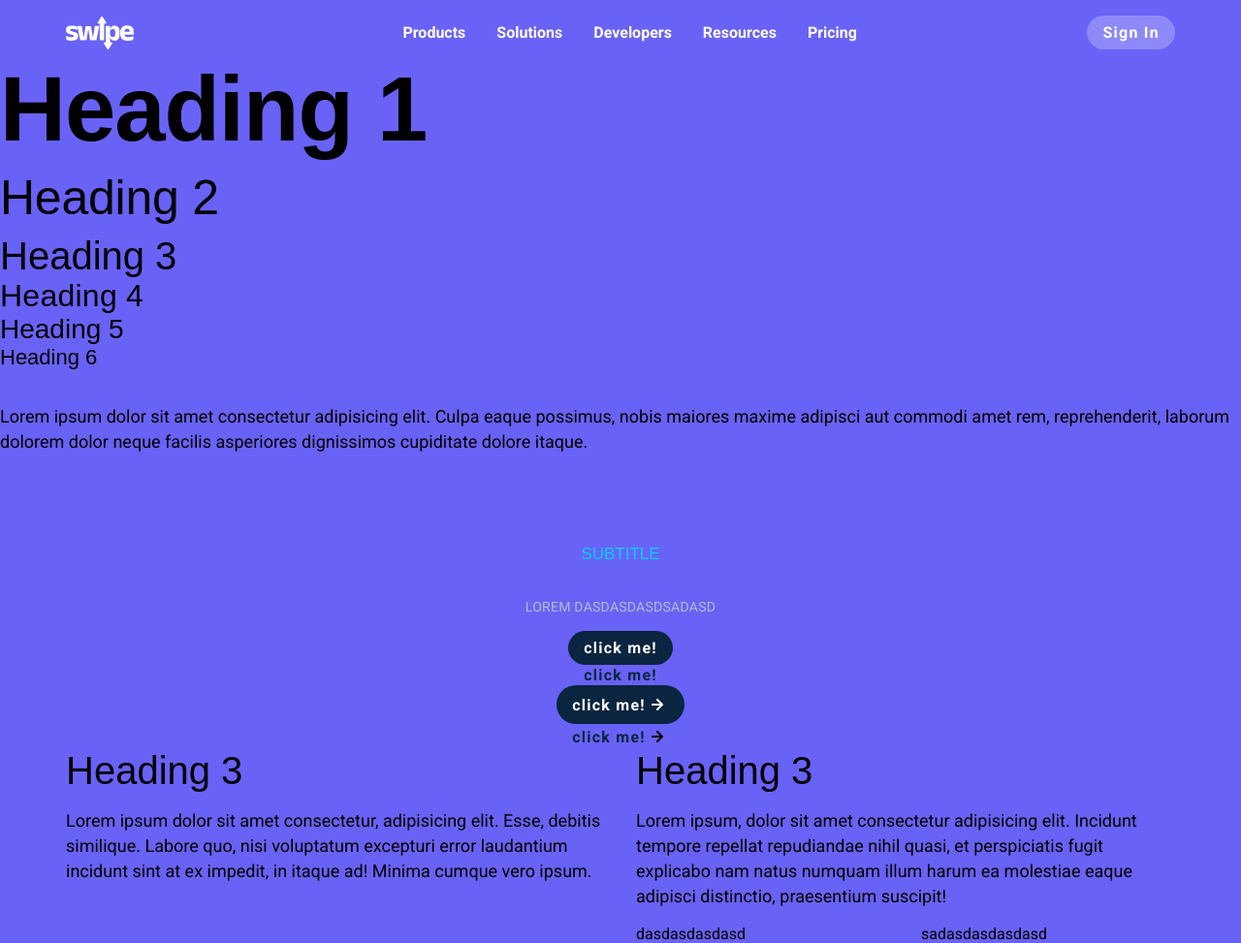
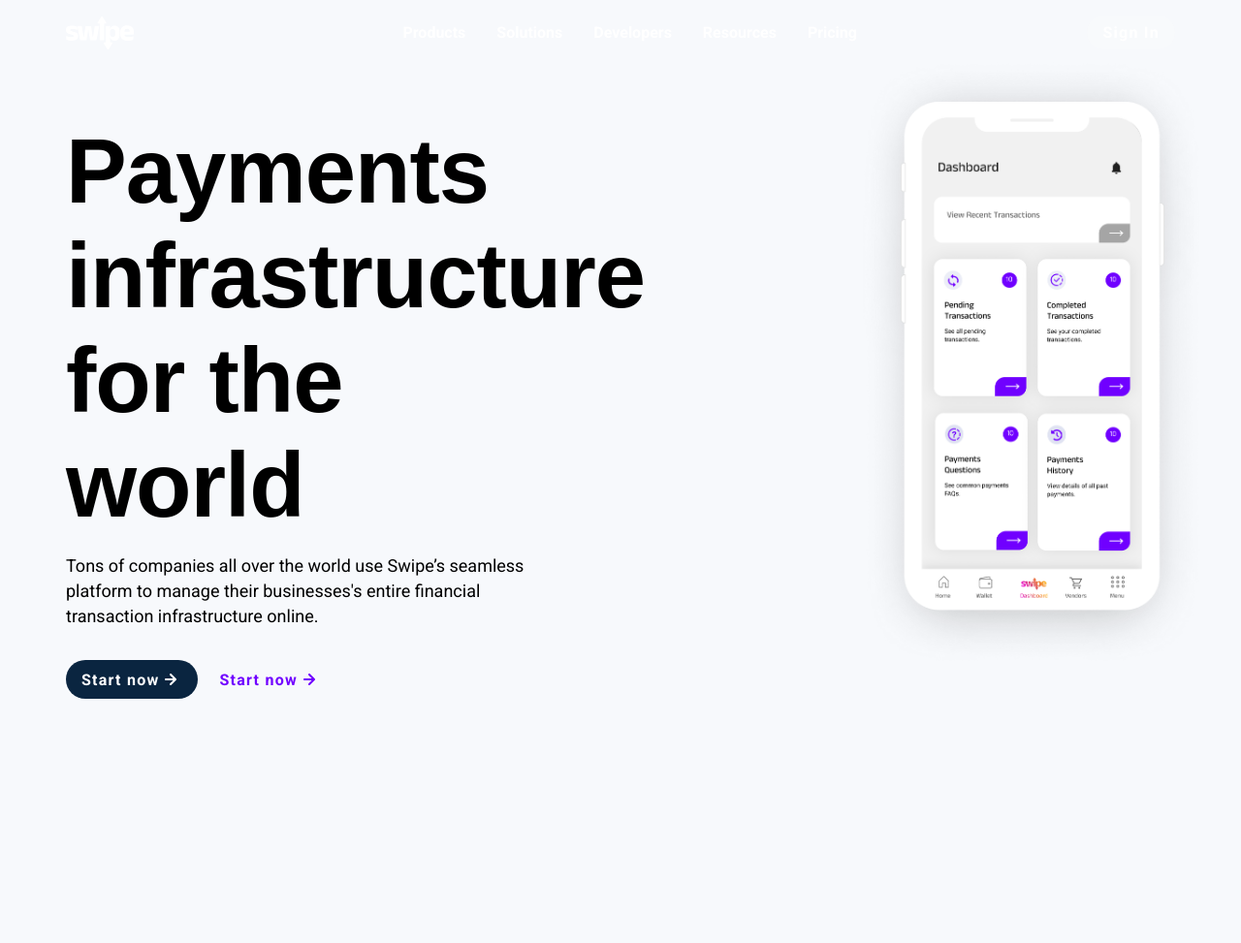
Before and after one commit to Re1sner/Swipe, a plain HTML site: page index.html in a window 1280 px wide. Shown: the whole page at 97% size. After the commit the page ends 801 px from the top, so only its background shows below. Drawn offline with Linux system fonts and the light colour scheme; a web font is replaced by a local one.

Commit message:
Add styles for the page hero

```diff
--- a/index.css
+++ b/index.css
@@ -43,7 +43,7 @@ body {
 	margin: 0;
 	box-sizing: border-box;
 	padding: var(--spacing-sm) 0 0 0;
-	background-color: var(--purple-1);
+	background-color: var(--bg-light);
 	display: flex;
 	flex-direction: column;
 	justify-content: center;
@@ -241,3 +241,28 @@ p {
 	justify-content: center;
 }
 /*HERO CONTENT*/
+main {
+	margin: var(--spacing-xl) 0;
+}
+.button-container {
+	display: flex;
+	margin: var(--spacing-md) 0;
+}
+
+.button-container button:nth-of-type(2) {
+	margin: 0 0 0 var(--spacing-md);
+	color: var(--purple-2);
+}
+
+.hero p {
+	max-width: 480px;
+}
+
+.hero .hero-phone-container {
+	height: 564px;
+	align-items: flex-end;
+}
+.hero-phone {
+	height: 628px;
+	transform: translate(32px, -32px);
+}
--- a/index.html
+++ b/index.html
@@ -24,55 +24,32 @@
 			</ul>
 			<button class="primary-button navbar-button">Sign In</button>
 		</nav>
-		<h1>Heading 1</h1>
-		<h2>Heading 2</h2>
-		<h3>Heading 3</h3>
-		<h4>Heading 4</h4>
-		<h5>Heading 5</h5>
-		<h6>Heading 6</h6>
-		<a href="https://google.com">CLICK!</a>
+		<main>
+			<div class="hero">
+				<div class="section-container two-column">
+					<div class="col-left">
+						<h1>Payments infrastructure for the world</h1>
 						<p>
-			Lorem ipsum dolor sit amet consectetur adipisicing elit. Culpa eaque possimus, nobis maiores
-			maxime adipisci aut commodi amet rem, reprehenderit, laborum dolorem dolor neque facilis
-			asperiores dignissimos cupiditate dolore itaque.
+							Tons of companies all over the world use Swipe’s seamless platform to manage their
+							businesses's entire financial transaction infrastructure online.
 						</p>
-		<p class="subtitle">SUBTITLE</p>
-		<p class="subtitle2">SUBTITLE</p>
-		<p class="secondary-text">LOREM DASDASDASDSADASD</p>
-		<button class="primary-button">click me!</button>
-		<button class="secondary-button">click me!</button>
+						<div class="button-container">
 							<button class="primary-button with-icon">
-			click me!
-			<img src="assets/arrow-right-light.svg" />
+								Start now
+								<img src="assets/arrow-right-light.svg" alt="right-arrow-light" />
 							</button>
 							<button class="secondary-button with-icon">
-			click me!
-			<img src="assets/arrow-right-dark.svg" />
+								Start now
+								<img src="assets/arrow-right-purple.svg" alt="right-arrow-light" />
 							</button>
-		<div class="section-container">
-			<div class="two-column">
-				<div class="col-left">
-					<h3>Heading 3</h3>
-					<p>
-						Lorem ipsum dolor sit amet consectetur, adipisicing elit. Esse, debitis similique.
-						Labore quo, nisi voluptatum excepturi error laudantium incidunt sint at ex impedit, in
-						itaque ad! Minima cumque vero ipsum.
-					</p>
 						</div>
-				<div class="col-right">
-					<h3>Heading 3</h3>
-					<p>
-						Lorem ipsum, dolor sit amet consectetur adipisicing elit. Incidunt tempore repellat
-						repudiandae nihil quasi, et perspiciatis fugit explicabo nam natus numquam illum harum
-						ea molestiae eaque adipisci distinctio, praesentium suscipit!
-					</p>
-					<div class="two-column">
-						<div class="col-left">dasdasdasdasd</div>
-						<div class="col-right">sadasdasdasdasd</div>
+					</div>
+					<div class="col-right hero-phone-container">
+						<img class="hero-phone" src="assets/hero-phone.png" alt="hero-phone" />
 					</div>
 				</div>
 			</div>
-		</div>
+		</main>
 		<script src="gradient.js"></script>
 	</body>
 </html>
```
Lines whose indentation alone changed are shown as unchanged.
